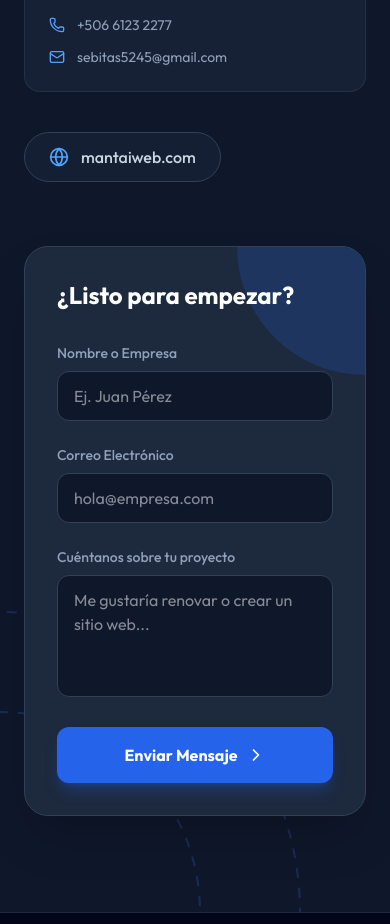
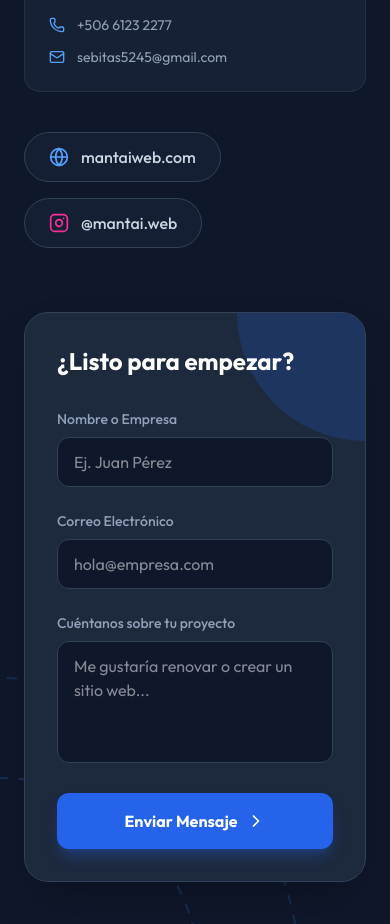
Before and after one commit to drumider/MANTAI-WEB, a React (Vite) app: page / in a window 390 px wide. Shown: the part 3740-4664 px from the top of the page. Built offline with nearby package versions, Linux system fonts and the light colour scheme.

Commit message:
feat: add Instagram link to footer
Includes the Instagram social link in the contact section and updates the container layout for better responsiveness.

```diff
--- a/src/App.tsx
+++ b/src/App.tsx
@@ -1,5 +1,5 @@
 import { motion } from 'motion/react';
-import { Monitor, Code2, Smartphone, Megaphone, Settings, Mail, Phone, Globe, ChevronRight } from 'lucide-react';
+import { Monitor, Code2, Smartphone, Megaphone, Settings, Mail, Phone, Globe, ChevronRight, Instagram } from 'lucide-react';
 
 export default function App() {
   const services = [
@@ -225,10 +225,14 @@ export default function App() {
                 </div>
               </div>
 
-              <div className="pt-2 flex items-center justify-start">
+              <div className="pt-2 flex flex-wrap gap-4 items-center justify-start">
                 <a href="https://mantaiweb.com" target="_blank" rel="noopener noreferrer" className="inline-flex items-center gap-3 text-slate-300 hover:text-white transition-colors group px-6 py-3 bg-slate-800/50 rounded-full border border-slate-700 hover:border-brand-blue/50">
                   <Globe className="w-5 h-5 text-blue-400 group-hover:text-white transition-colors" />
                   <span className="font-medium">mantaiweb.com</span>
+                </a>
+                <a href="https://instagram.com/mantai.web" target="_blank" rel="noopener noreferrer" className="inline-flex items-center gap-3 text-slate-300 hover:text-white transition-colors group px-6 py-3 bg-slate-800/50 rounded-full border border-slate-700 hover:border-pink-500/50">
+                  <Instagram className="w-5 h-5 text-pink-500 group-hover:text-white transition-colors" />
+                  <span className="font-medium">@mantai.web</span>
                 </a>
               </div>
             </motion.div>
```
